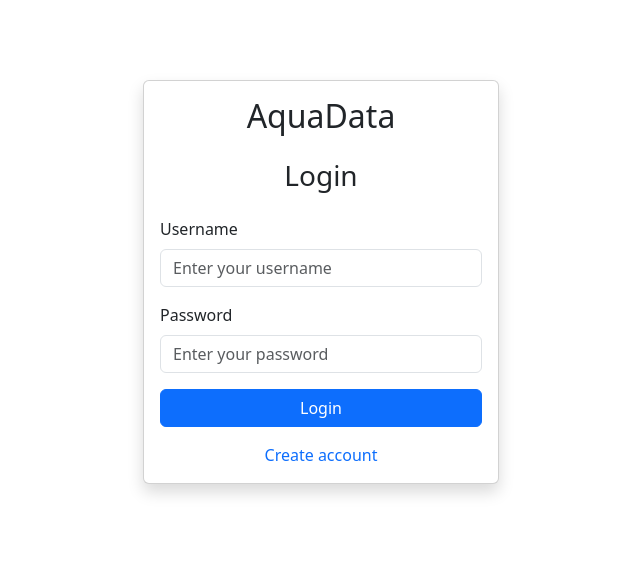
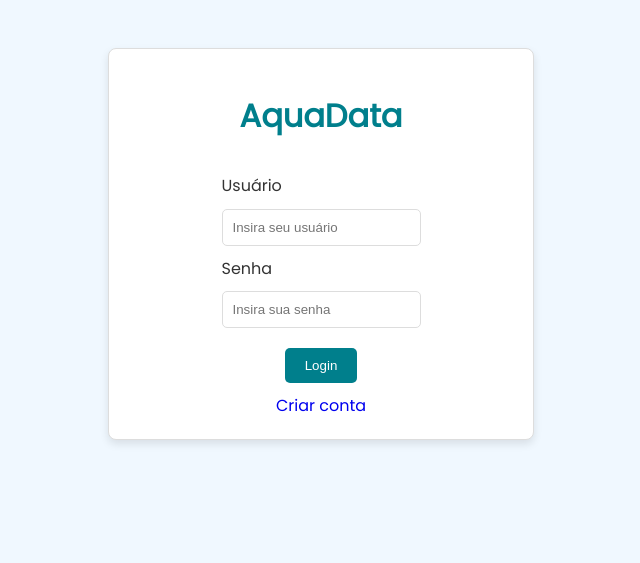
Before and after one commit to GiullianoTeixeira/projeto-mc536, a Flask app: page / in a window 1280 px wide. Shown: the top 563 px of the page, without its empty margins (319-959 px from the left). Run offline with Flask 3, Linux system fonts and the light colour scheme.

Commit message:
refac: portuguese translation and styles update

```diff
--- a/flaskr/static/styles.css
+++ b/flaskr/static/styles.css
@@ -9,7 +9,7 @@ body {
     padding: 20px;
 }
 
-h1, h2, h3 {
+h1, h2, h3, h4, h5, h6 {
     color: #007f8c;
 }
 
@@ -95,6 +95,19 @@ hr {
     color:#005f73;
 }
 
+form {
+    display: flex;
+    align-items: center;
+    gap: 10px;
+  }
+
+input {
+    padding: 10px;
+    border: 1px solid #ddd;
+    border-radius: 5px;
+    width: 100%;
+}
+
 .container p {
     margin-top: 10px;
     font-style: italic;
--- a/flaskr/templates/header.html
+++ /dev/null
@@ -1,4 +0,0 @@
-<!-- header.html -->
-<header>
-    <h1>Welcome, User ID: {{ user_id }}</h1> <!-- Display the user ID -->
-</header>
--- a/flaskr/templates/login.html
+++ b/flaskr/templates/login.html
@@ -1,58 +1,62 @@
 <!DOCTYPE html>
-<html lang="en">
+<html lang="pt">
 <head>
   <meta charset="UTF-8">
   <meta name="viewport" content="width=device-width, initial-scale=1.0">
   <title>AquaData - Login</title>
-  <!-- Bootstrap 5 CSS -->
-  <link href="https://cdn.jsdelivr.net/npm/bootstrap@5.3.0-alpha1/dist/css/bootstrap.min.css" rel="stylesheet">
+  <link rel="stylesheet" href="{{ url_for('static', filename='styles.css') }}">
+  <link href='https://fonts.googleapis.com/css?family=Poppins' rel='stylesheet'>
   <style>
-    /* Custom styling to center the card */
-    .login-card {
-      max-width: 400px;
-      margin: 10vh auto;
+    .text-decoration-none {
+      text-decoration: none;
+    }
+    .form-label {
+      display: block;
+      margin-top: 10px;
+    }
+    .form-control {
+      width: 100%;
+      padding: 10px;
+      margin-top: 5px;
+    }
+    #username, #password {
+      width: auto;
+      margin-top: 10px;
     }
   </style>
 </head>
 <body>
-  <div class="container">
-    <div class="row justify-content-center">
-      <div class="col-md-6 col-lg-4">
-        <div class="card login-card shadow">
-          <div class="card-body">
-            <h2 class="text-center mb-4">AquaData</h2>
-            <h3 class="text-center mb-4">Login</h3>
-            <form action="/login" method="POST">
-              <div class="mb-3">
-                {% with messages = get_flashed_messages(with_categories=true)%}
-                  {% if messages%}
-                    {% for category, message in messages%}
-                      <p class="text-center text-{{ category }}">{{message}}</p>
-                    {%endfor%}
-                  {%endif%}
-                {%endwith%}
+  <div class="container" style="width: 30vw; display: flex; flex-direction: column;">
+    <h1 style="text-align: center;">AquaData</h1>
+    <form action="/login" method="POST" style="display: flex; flex-direction: column;">
+      <div>
+        <div style="display: flex; flex-direction: column; align-items: start;">
+          {% with messages = get_flashed_messages(with_categories=true) %}
+            {% if messages %}
+              {% for category, message in messages %}
+                <p class="text-{{ category }}">{{ message }}</p>
+              {% endfor %}
+            {% endif %}
+          {% endwith %}
 
-                <label for="username" class="form-label">Username</label>
-                <input type="text" name="username" class="form-control" id="username" placeholder="Enter your username", value="{{ request.form.username }}">
-              </div>
-              <div class="mb-3">
-                <label for="password" class="form-label">Password</label>
-                <input type="password" name="password" class="form-control" id="password" placeholder="Enter your password" value="{{ request.form.password }}">
-              </div>
-              <div class="d-grid">
-                <button type="submit" class="btn btn-primary">Login</button>
-              </div>
-            </form>
-            <div class="text-center mt-3">
-              <a href="{{ url_for('auth.register') }}" class="text-decoration-none">Create account</a>
-            </div>
-          </div>
+          <label for="username" class="form-label">Usuário</label>
+          <input type="text" name="username" class="form-control" id="username" placeholder="Insira seu usuário" value="{{ request.form.username }}">
+        </div>
+
+        <div style="display: flex; flex-direction: column; align-items: start;">
+          <label for="password" class="form-label">Senha</label>
+          <input type="password" name="password" class="form-control" id="password" placeholder="Insira sua senha" value="{{ request.form.password }}">
         </div>
       </div>
+
+      <div style="margin-top: 10px;">
+        <button type="submit">Login</button>
+      </div>
+    </form>
+
+    <div style="width: 100%; text-align: center; margin-top: 10px;">
+      <a href="{{ url_for('auth.register') }}" class="text-decoration-none">Criar conta</a>
     </div>
   </div>
-
-  <!-- Bootstrap 5 JS -->
-  <script src="https://cdn.jsdelivr.net/npm/bootstrap@5.3.0-alpha1/dist/js/bootstrap.bundle.min.js"></script>
 </body>
 </html>
```
Also changed, not shown: flaskr/templates/complaint.html (+11 -7 lines), flaskr/templates/complaint_form.html (+39 -56 lines), flaskr/templates/search.html (+54 -32 lines), flaskr/templates/solution.html (+8 -8 lines).
